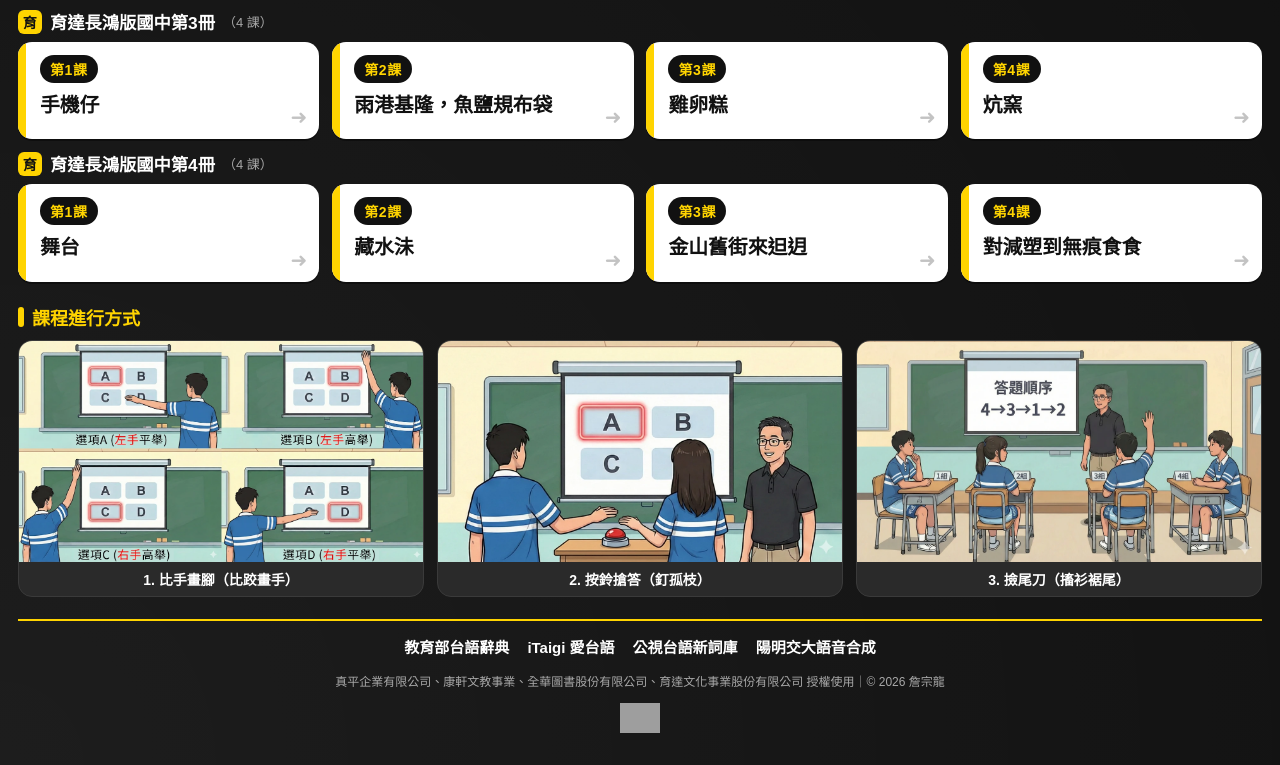
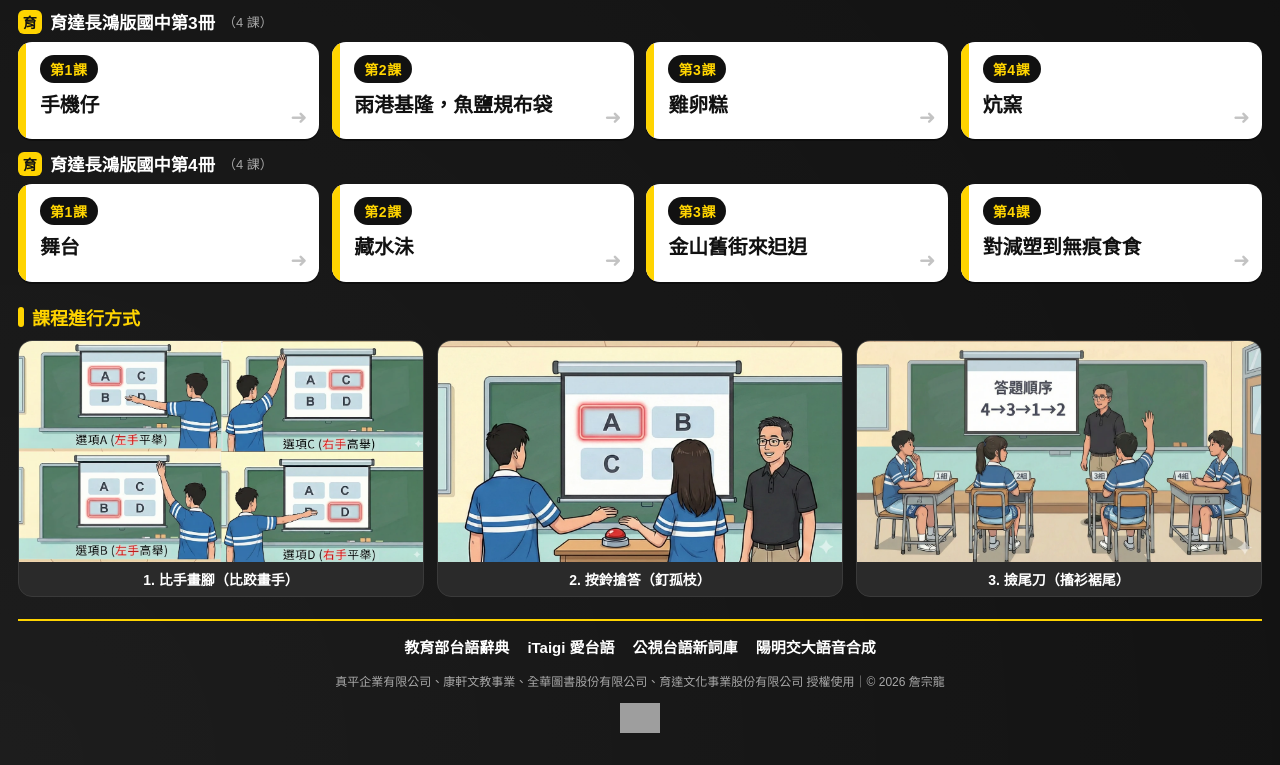
Before and after one commit to cyril-Mingdao/taigi-class-games, a plain HTML site: page menu/index.html in a window 1280 px wide. Shown: the part 3031-3796 px from the top of the page. Drawn offline with Linux system fonts and the light colour scheme; grey boxes are pictures that could not be loaded.

Commit message:
v70 課程進行方式「比手畫腳」圖改版：螢幕選項左欄 A、B，右欄 C、D
左手平舉A、左手高舉B、右手高舉C、右手平舉D；四格依左右手排列。
圖檔改名 raise-hand-v2.webp 避免瀏覽器快取舊圖。

Co-Authored-By: Claude Opus 5.5 <noreply@anthropic.com>

```diff
--- a/menu/index.html
+++ b/menu/index.html
@@ -143,7 +143,7 @@ footer{margin-top:22px;padding:14px 12px 4px;border-top:2px solid var(--yellow);
   <section class="howto" id="howto" aria-label="課程進行方式">
     <h2>課程進行方式</h2>
     <div class="shots">
-      <figure><img src="img/raise-hand.webp" alt="比手畫腳（比跤畫手）：左手平舉A、左手高舉B、右手高舉C、右手平舉D" loading="lazy" width="1280" height="691"><figcaption>1. 比手畫腳（比跤畫手）</figcaption></figure>
+      <figure><img src="img/raise-hand-v2.webp" alt="比手畫腳（比跤畫手）：選項左欄A、B，右欄C、D；左手平舉A、左手高舉B、右手高舉C、右手平舉D" loading="lazy" width="1280" height="691"><figcaption>1. 比手畫腳（比跤畫手）</figcaption></figure>
       <figure><img src="img/buzzer.webp" alt="按鈴搶答（釘孤枝）：兩人搶按搶答鈴" loading="lazy" width="1280" height="707"><figcaption>2. 按鈴搶答（釘孤枝）</figcaption></figure>
       <figure><img src="img/answer-order.webp" alt="撿尾刀（搐衫裾尾）：各組依答題順序輪流作答" loading="lazy" width="1280" height="715"><figcaption>3. 撿尾刀（搐衫裾尾）</figcaption></figure>
     </div>
```
Also changed, not shown: menu/img/raise-hand-v2.webp (added), menu/img/raise-hand.webp (deleted).
